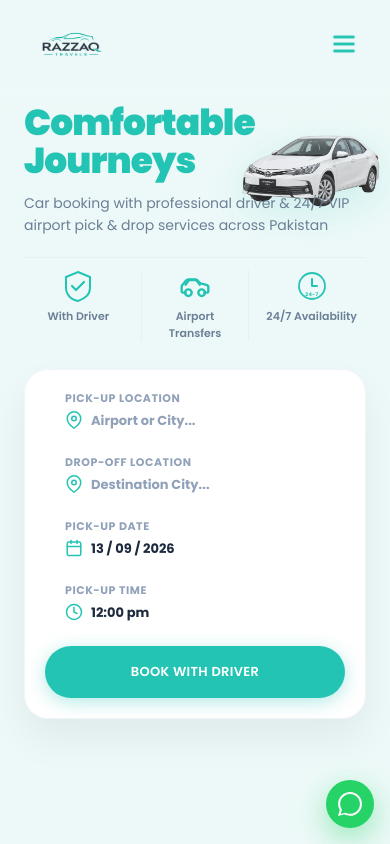
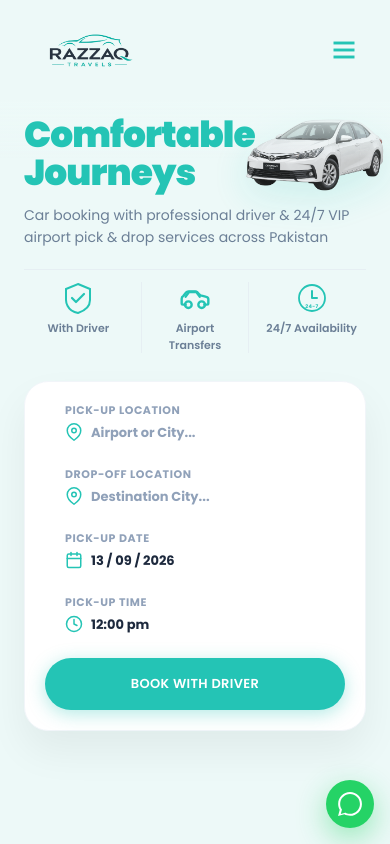
Before and after one commit to Mr-umer/Razzaq-Travels, a React (Vite) app: page / in a window 390 px wide. Shown: the top 844 px of the page. Built offline with nearby package versions, Linux system fonts and the light colour scheme.

Commit message:
Adjust mobile logo size and shift hero car higher up

```diff
--- a/src/App.tsx
+++ b/src/App.tsx
@@ -394,7 +394,7 @@ export default function App() {
           <img
             src={logoImg}
             alt="Razzaq Travels"
-            className="h-10 sm:h-16 w-auto mix-blend-multiply block"
+            className="h-14 sm:h-20 w-auto mix-blend-multiply block"
           />
         </a>
 
@@ -523,11 +523,11 @@ export default function App() {
         />
 
         {/* Mobile Compact Hero Car Overlay */}
-        <div className="lg:hidden absolute top-8 right-2 sm:right-6 z-0 pointer-events-none select-none animate-hero-car">
+        <div className="lg:hidden absolute top-1 right-1 sm:right-6 z-0 pointer-events-none select-none animate-hero-car">
           <img
             src={corollaGliImg}
             alt="Hero Car"
-            className="w-36 sm:w-52 h-auto object-contain drop-shadow-[0_10px_20px_rgba(36,196,181,0.2)] opacity-85"
+            className="w-36 sm:w-52 h-auto object-contain drop-shadow-[0_10px_20px_rgba(36,196,181,0.2)] opacity-90"
           />
         </div>
 
```
